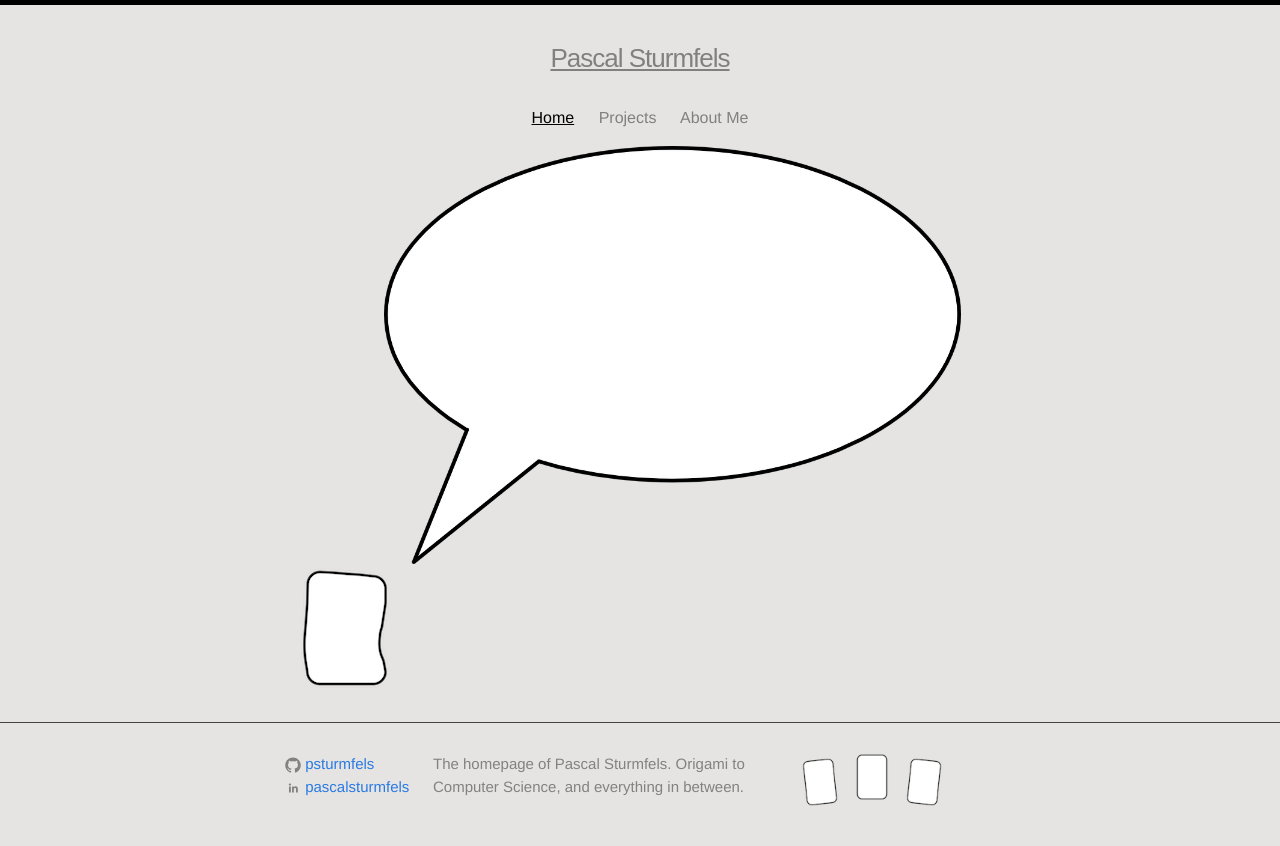
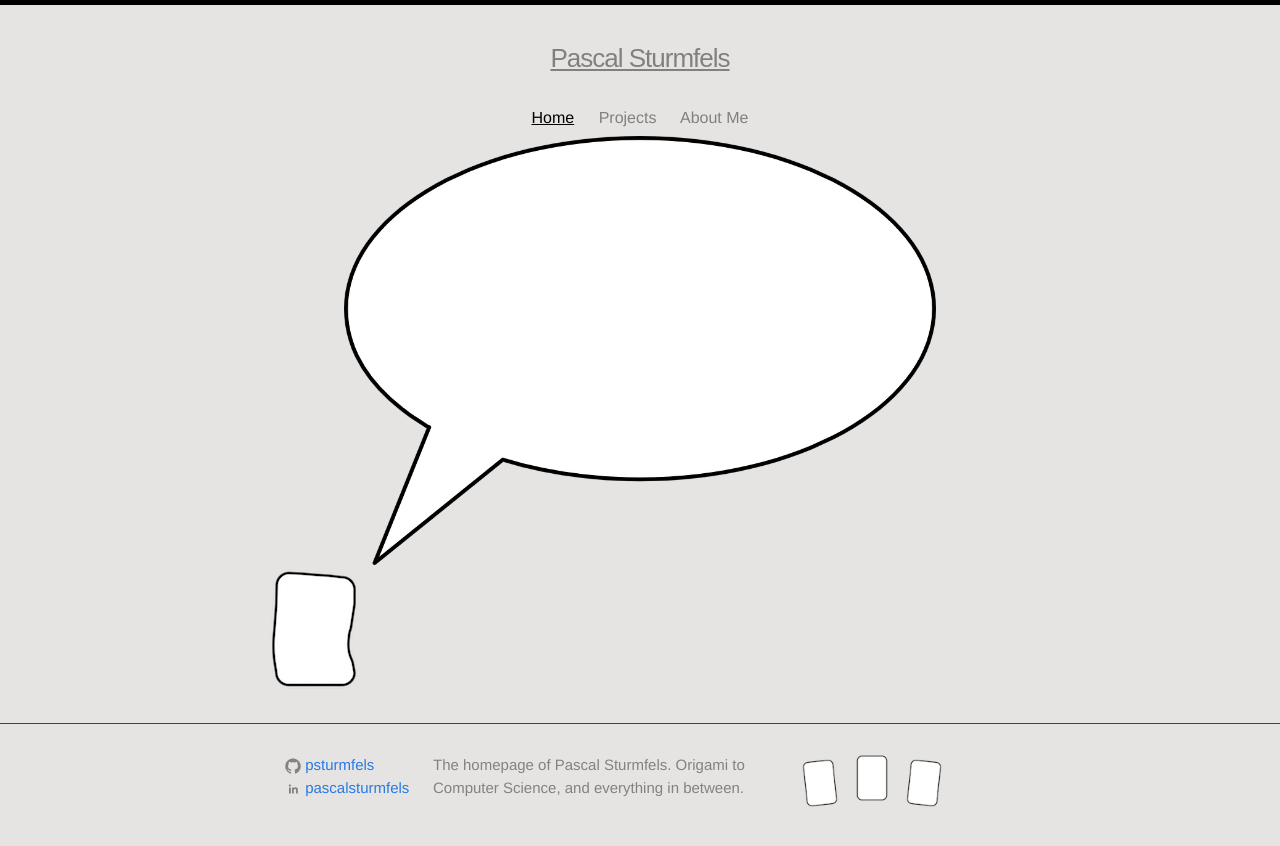
Before and after one commit to mohammadusamasaleem/mohammadusamasaleem, a Jekyll site: the page built from index.html, in a window 1280 px wide. Shown: the top 846 px of the page. Built offline with Jekyll 4.4.1, drawn with Linux system fonts in a browser that asks for light colours.

Commit message:
removed all the jquery bs

```diff
--- a/css/main.scss
+++ b/css/main.scss
@@ -44,10 +44,28 @@
 }
 
 .speech-bubble {
-    margin-left: 60px;
-    margin-top: -30px;
+    display: block;
+    margin: auto;
+    margin-top: -40px;
+    width: 80%;
 }
 
+.image-wrapper {
+    position: relative;
+    width: 100%;
+}
+
+.image-inner-container {
+    position:fixed;
+    top: 0px;
+}
+
+.image-text {
+   position: absolute;
+   width: 100%;
+   top: 40px;
+   margin: 0 auto;
+}
 
 // Import partials from `sass_dir` (defaults to `_sass`)
 @import
--- a/index.html
+++ b/index.html
@@ -25,33 +25,16 @@
 
 <p class="rss-subscribe">subscribe <a href="{{ "/feed.xml" | prepend: site.baseurl }}">via RSS</a></p>
 -->
-<div class="row">
-    <img src="/_images/Speech_bubble.png" class="speech-bubble" id="speech">
-    </img>
+<div class="image-wrapper" id="speech-wrapper">
+    <img src="/_images/Speech_bubble.png" class="speech-bubble" id="speech" />
+    <img src="/_images/rightjump2@2x.png" style="margin-left: -20px;" id="mellow"/>
 </div>
 <div class="row">
-    <img src="/_images/rightjump2@2x.png" style="margin-left: -40px;" id="mellow"/>
 </div>
 
 </div>
 <script src="https://ajax.googleapis.com/ajax/libs/jquery/1.12.2/jquery.min.js"></script>
 <script>
-    var new_width = $(window).width();
-    var new_speech_width = new_width / 3 + 150;
-    var new_speech_left = 200 - new_width / 4 + new_width * new_width / 7000;
-    $("#speech").width(new_speech_width);
-    $("#speech").css("margin-left", new_speech_left);
-    $("#mellow").css("margin-left", new_speech_left * 0.1)
-$(document).ready(function(){
-    $(window).resize(function(){
-        var new_width = $(window).width();
-        var new_speech_width = new_width / 3 + 150;
-        var new_speech_left = 200 - new_width / 4 + new_width * new_width / 7000;
-        $("#speech").width(new_speech_width);
-        $("#speech").css("margin-left", new_speech_left );
-        $("#mellow").css("margin-left", new_speech_left * 0.1)
-    });
-});
 </script>
 </body>
 
```
